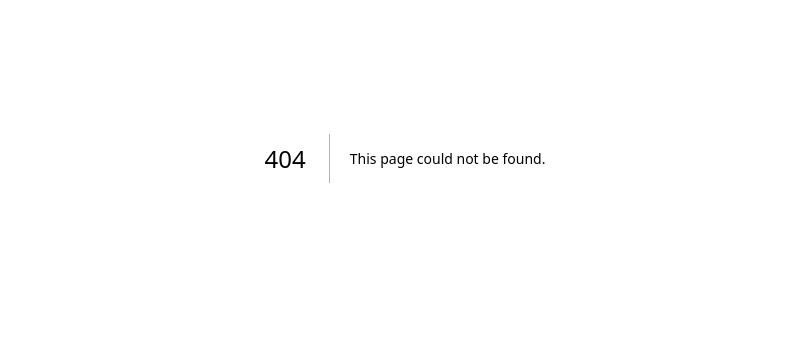
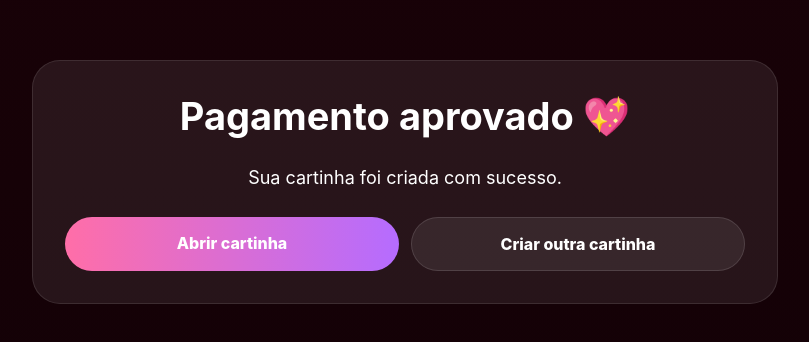
Before and after one commit to link-do-amor/link-do-amor, a Next.js app: page /sucesso in a window 1280 px wide. Before the commit this address had no page. Shown: the part 242-584 px from the top of the page, without its empty margins (235-1044 px from the left). Built offline with nearby package versions, Linux system fonts and the light colour scheme.

Commit message:
Create page.js

```diff
--- /dev/null
+++ b/app/sucesso/page.js
@@ -0,0 +1,79 @@
+export default function Sucesso({ searchParams }) {
+  const slug = searchParams?.slug || ''
+
+  return (
+    <main style={pageStyle}>
+      <div style={boxStyle}>
+        <h1 style={titleStyle}>Pagamento aprovado 💖</h1>
+        <p style={textStyle}>Sua cartinha foi criada com sucesso.</p>
+
+        <div style={buttonsStyle}>
+          <a href={slug ? `/c/${slug}` : '/'} style={primaryButtonStyle}>
+            Abrir cartinha
+          </a>
+
+          <a href="/" style={secondaryButtonStyle}>
+            Criar outra cartinha
+          </a>
+        </div>
+      </div>
+    </main>
+  )
+}
+
+const pageStyle = {
+  minHeight: '100vh',
+  display: 'flex',
+  alignItems: 'center',
+  justifyContent: 'center',
+  padding: 24,
+  background: 'linear-gradient(180deg, #1a0208 0%, #120106 100%)',
+  fontFamily: 'Inter, Arial, sans-serif'
+}
+
+const boxStyle = {
+  width: '100%',
+  maxWidth: 680,
+  padding: 32,
+  borderRadius: 28,
+  background: 'rgba(255,255,255,0.08)',
+  border: '1px solid rgba(255,255,255,0.10)',
+  textAlign: 'center',
+  color: '#fff'
+}
+
+const titleStyle = {
+  marginTop: 0,
+  fontSize: 38
+}
+
+const textStyle = {
+  fontSize: 18,
+  lineHeight: 1.6
+}
+
+const buttonsStyle = {
+  marginTop: 24,
+  display: 'grid',
+  gridTemplateColumns: '1fr 1fr',
+  gap: 12
+}
+
+const primaryButtonStyle = {
+  textDecoration: 'none',
+  background: 'linear-gradient(90deg, #ff6ea8, #b56cff)',
+  color: '#fff',
+  borderRadius: 999,
+  padding: '16px 18px',
+  fontWeight: 800
+}
+
+const secondaryButtonStyle = {
+  textDecoration: 'none',
+  background: 'rgba(255,255,255,0.08)',
+  border: '1px solid rgba(255,255,255,0.12)',
+  color: '#fff',
+  borderRadius: 999,
+  padding: '16px 18px',
+  fontWeight: 800
+}
```
